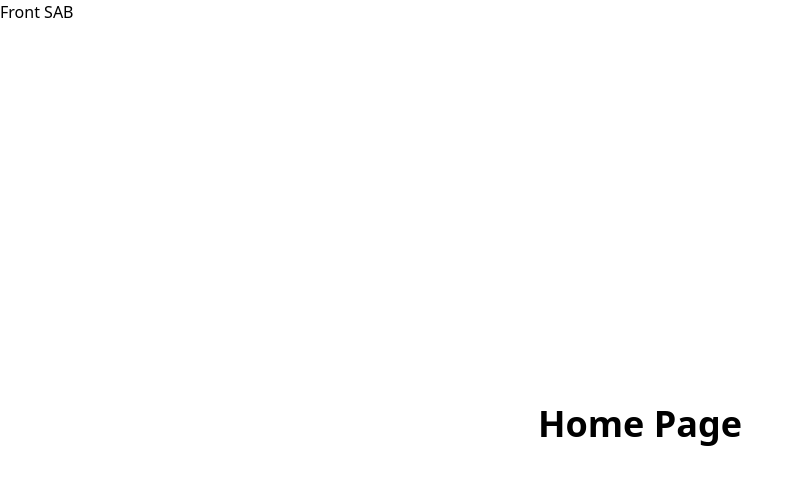
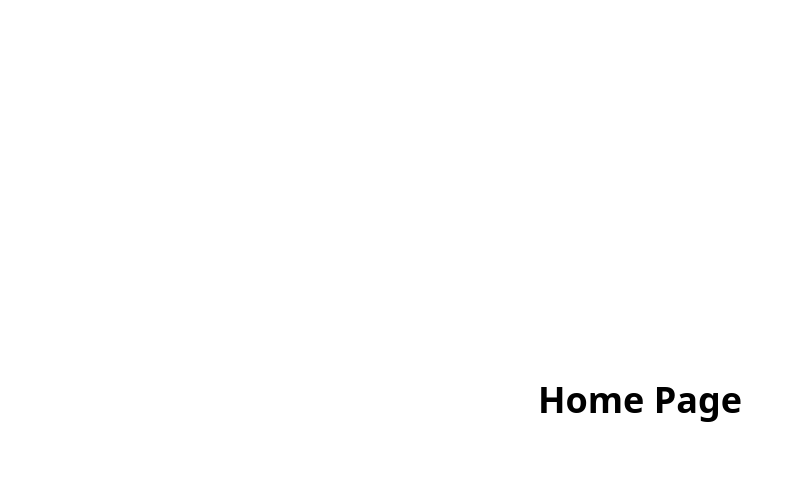
Before and after one commit to DesarrolloLegislatura/front-sab, a React (Vite) app: page / in a window 1280 px wide. Shown: the top 484 px of the page, without its empty margins (0-803 px from the left). Built offline with nearby package versions, Linux system fonts and the light colour scheme.

Commit message:
"reorder mainlayout - add route login"

```diff
--- a/src/App.tsx
+++ b/src/App.tsx
@@ -1,12 +1,7 @@
-import { Outlet } from 'react-router-dom';
+import MainLayout from './layouts/MainLayout';
 
 const App = () => {
-	return (
-		<div>
-			<h1>Front SAB</h1>
-			<Outlet />
-		</div>
-	);
+	return <MainLayout />;
 };
 
 export default App;
--- /dev/null
+++ b/src/layouts/MainLayout.tsx
@@ -0,0 +1,11 @@
+import { Outlet } from 'react-router-dom';
+
+const MainLayout = () => {
+	return (
+		<div>
+			<Outlet />
+		</div>
+	);
+};
+
+export default MainLayout;
--- a/src/pages/login/Login.tsx
+++ b/src/pages/login/Login.tsx
@@ -0,0 +1,7 @@
+import React from 'react';
+
+const Login = () => {
+	return <div>Loging Page</div>;
+};
+
+export default Login;
--- a/src/routes/routes.tsx
+++ b/src/routes/routes.tsx
@@ -2,6 +2,7 @@ import { createBrowserRouter, RouterProvider } from 'react-router-dom';
 import App from '../App.tsx';
 import HomePage from '../pages/home/HomePage.tsx';
 import ErrorPage from '../pages/error/ErrorPage.tsx';
+import Login from '../pages/login/Login.tsx';
 
 const router = createBrowserRouter([
 	{
@@ -13,6 +14,10 @@ const router = createBrowserRouter([
 				index: true, // This is the default route
 				element: <HomePage />,
 			},
+			{
+				path: 'login',
+				element: <Login />,
+			},
 		],
 	},
 ]);
--- a/tsconfig.json
+++ b/tsconfig.json
@@ -8,4 +8,5 @@
       "path": "./tsconfig.node.json"
     }
   ]
+
 }
```
